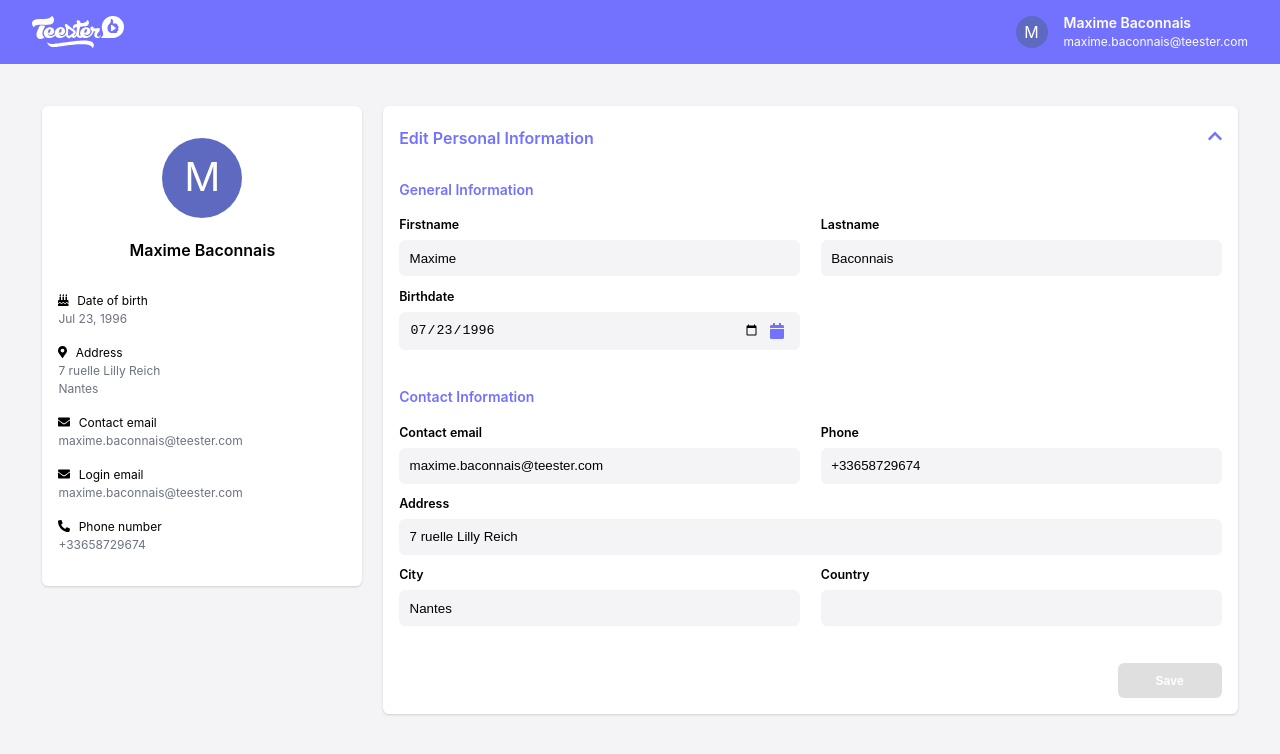
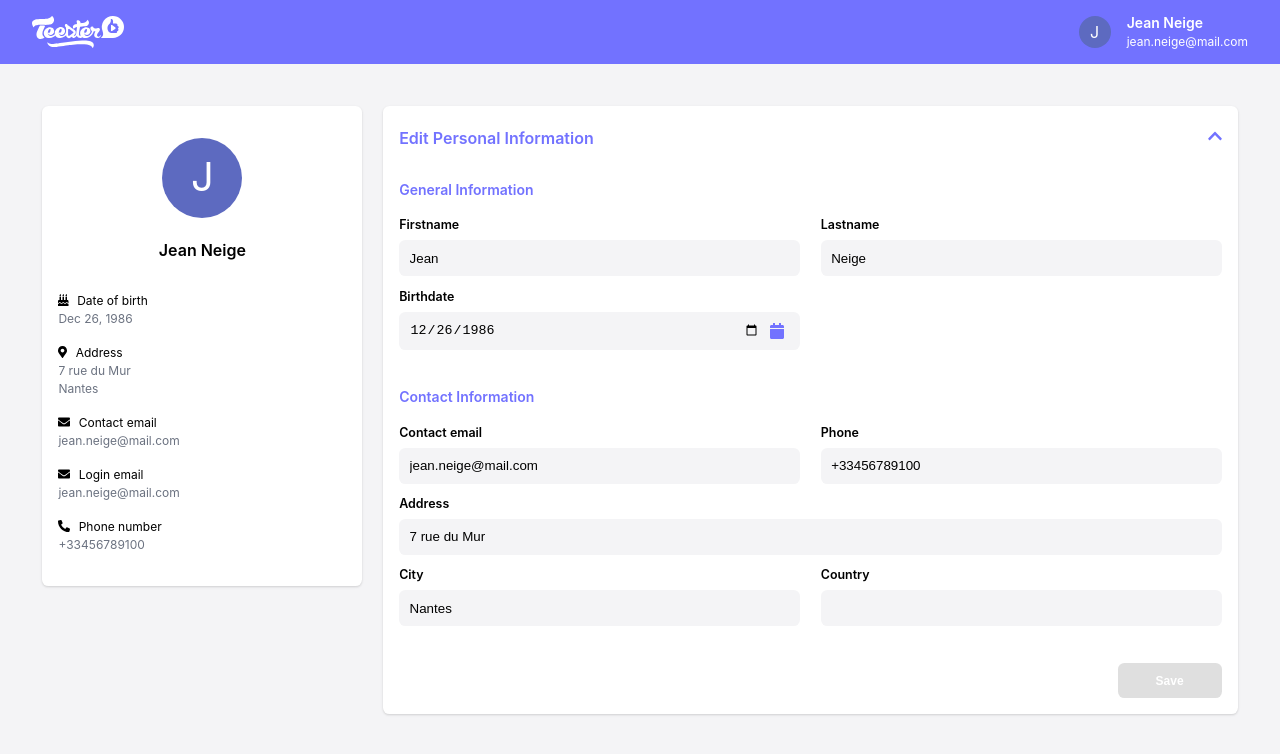
Before and after one commit to JLentremy/teester-project, a React (Create React App) app: page / in a window 1280 px wide. Shown: the top 754 px of the page. Built offline with nearby package versions, Linux system fonts and the light colour scheme.

Commit message:
infos (#6)

```diff
--- a/src/app/AppContext.tsx
+++ b/src/app/AppContext.tsx
@@ -24,15 +24,15 @@ export const AppProvider: React.FunctionComponent = ({ children }) => {
   const [profile, setProfile] = useState<ProfileProps | undefined>();
   const getProfile = useCallback(() => {
     const data = {
-      firstname: "Maxime",
-      lastname: "Baconnais",
-      birthdate: DateTime.local(1996, 7, 23),
-      address: "7 ruelle Lilly Reich",
+      firstname: "Jean",
+      lastname: "Neige",
+      birthdate: DateTime.local(1986, 12, 26),
+      address: "7 rue du Mur",
       city: "Nantes",
       country: "",
-      contact_mail: "maxime.baconnais@teester.com",
-      login_mail: "maxime.baconnais@teester.com",
-      phone: "+33658729674",
+      contact_mail: "jean.neige@mail.com",
+      login_mail: "jean.neige@mail.com",
+      phone: "+33456789100",
     };
     setProfile(data);
   }, []);
```
